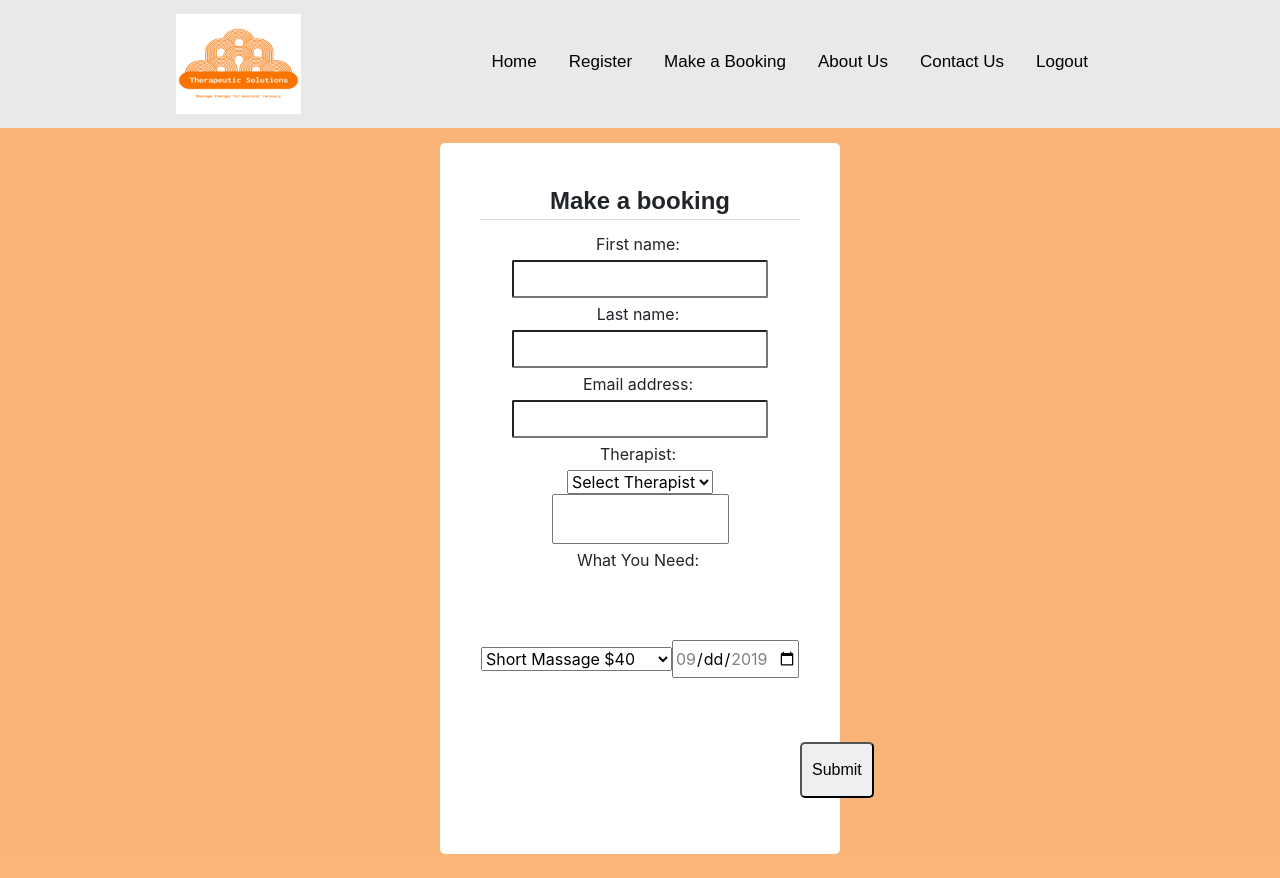
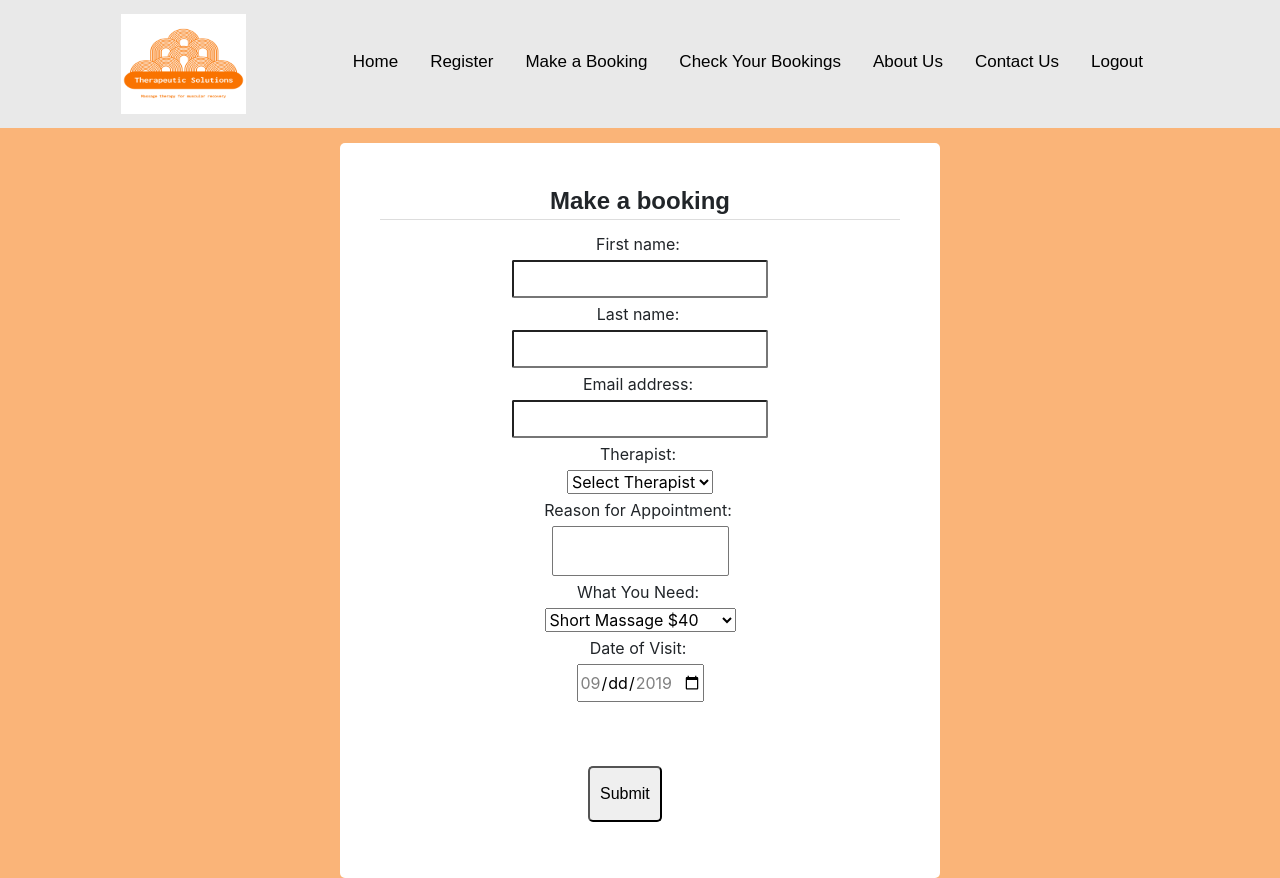
Before and after one commit to siesaurus/COMP606A1P3, a PHP site: page /makeBooking.php in a window 1280 px wide. Before the commit the page ends 854 px from the top, so only its background shows below. Run offline with PHP 8.4, Linux system fonts and the light colour scheme; the visitor is signed in with stand-in values (Sample User, id 1); some libraries are stand-ins or nearby versions.

Commit message:
created the checkyourbooking page, changed the style for makeabooking and made it work, and changed the nav bar to make it wider, it had too many tabs and was not displaying correctly

```diff
--- /dev/null
+++ b/CheckYourBooking.php
@@ -0,0 +1,5 @@
+<?php include("header.php");?>
+<!DOCTYPE html>
+<html>
+<head>
+<body>
--- a/makeBooking.php
+++ b/makeBooking.php
@@ -9,7 +9,7 @@
 <html>
     <body>
 
-<div class="formContainer">
+<div class="bookingFormContainer">
 <h2>Make a booking</h2>
 
 <form action="processBooking.php" method="POST">
@@ -26,17 +26,25 @@
 
     <label>Therapist:</label><br>
 		<select id="therapist" name="Therapist" onChange="getDate(this.value);" ><br>
-		<option value="">Select Therapist</option><br><br><br>
+    <option value="">Select Therapist</option>
+    <option value="blue">blue</option>
+    <option value="david">Tina</option>
+    <option value="lucy">Kevin</option>
+    </select>
+    <br>
+
 
     <label>Reason for Appointment:</label><br>
-    <textarea name="Reason" id="Reason" maxlength="256"></textarea><br>
+    <textarea name="Reason" id="Reason" maxlength="256"></textarea>
+    <br>
 
-    <label>What You Need:</label><br><br><br>
+    <label>What You Need:</label><br>
     <select id="massageType" name ="MassageType">
             <option value="short_massage">Short Massage $40</option>
             <option value="medium_massage">Medium Massage $60</option>
             <option value="long_massage">Long Massage $80</option>
-
+    </select>
+    <br>
 
     <label>Date of Visit:</label><br>
 		<input type="date" name="dov" onChange="getDay(this.value);" min="<?php echo date('Y-m-d');?>" max="<?php echo date('Y-m-d',strtotime('+7 day'));?>" required><br><br>
@@ -44,7 +52,9 @@
     </tr>
                 <tr>
                     <td></td>
+                    <div class =bkSubmit>
                     <td><input type="submit" value = "Submit"></td>
+                    </div>
                 </tr>
 
 </div>
--- a/nav.php
+++ b/nav.php
@@ -40,6 +40,12 @@ if(isset($_SESSION["loggedin"]) == false){
 }
 ?>
 
+<?php
+// Check if the user is logged in, if yes show this booking nav
+if(isset($_SESSION["loggedin"]) == true){
+    echo "<li><a href=\"CheckYourBooking.php\">Check Your Bookings</a></li>";
+}
+?>
 
 <li><a href="AboutUs.php">About Us</a></li>
 <li><a href="ContactUs.php">Contact Us</a></li>
--- a/style.css
+++ b/style.css
@@ -10,7 +10,7 @@
 
 /* styling to position the nav links to centre of screen */
 .mainbar {
-    width: 990px;
+    width: 1100px;
     margin: auto;
     padding: 0 15px;
     position: relative;
@@ -293,3 +293,24 @@ label{
 	background:grey;
 }
 */
+
+.bookingFormContainer {
+  background-color: white;
+  border-radius: 5px;
+  margin: auto;
+  padding: 40px;
+  margin-top: 15px;
+  width: 600px;
+  line-height: 200%;
+  text-align: center;
+}
+
+.bksubmit input[type=submit] {
+  border-radius: 5px;
+  display: block;
+  margin-left: 40%;
+  /*margin-right: 50%;*/
+  padding: 10px;
+  font-family: Arial, Helvetica, sans-serif;
+  text-align: center;
+}
--- a/welcomeTherapist.php
+++ b/welcomeTherapist.php
@@ -6,7 +6,7 @@
 include ("header.php");
 include ("dbconnect.php");
 // Initialize the session
-session_start();
+//session_start();
 
 // Check if the user is logged in, if not then redirect him to login page
 if(!isset($_SESSION["loggedin"]) || $_SESSION["loggedin"] !== true){
```
